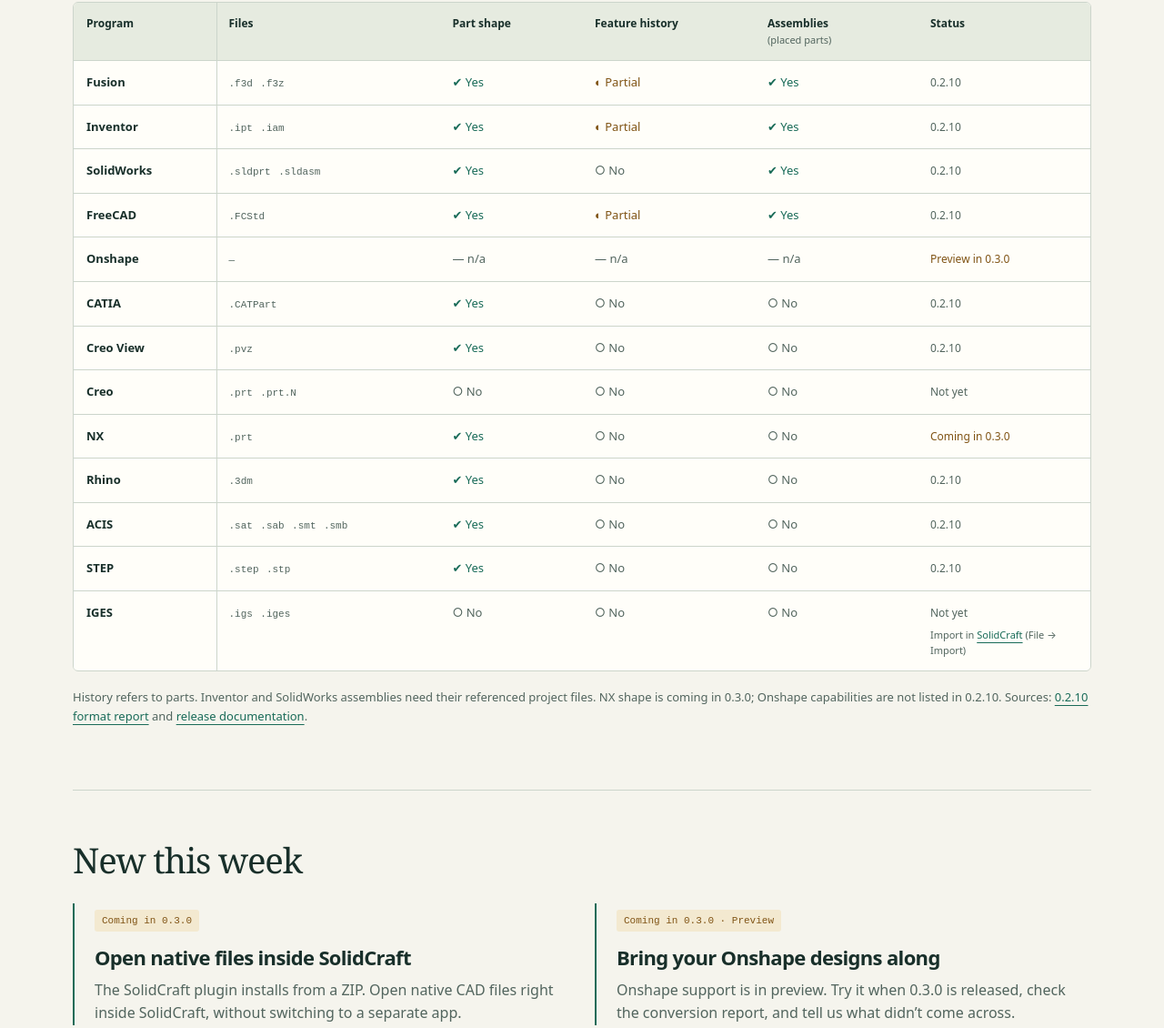
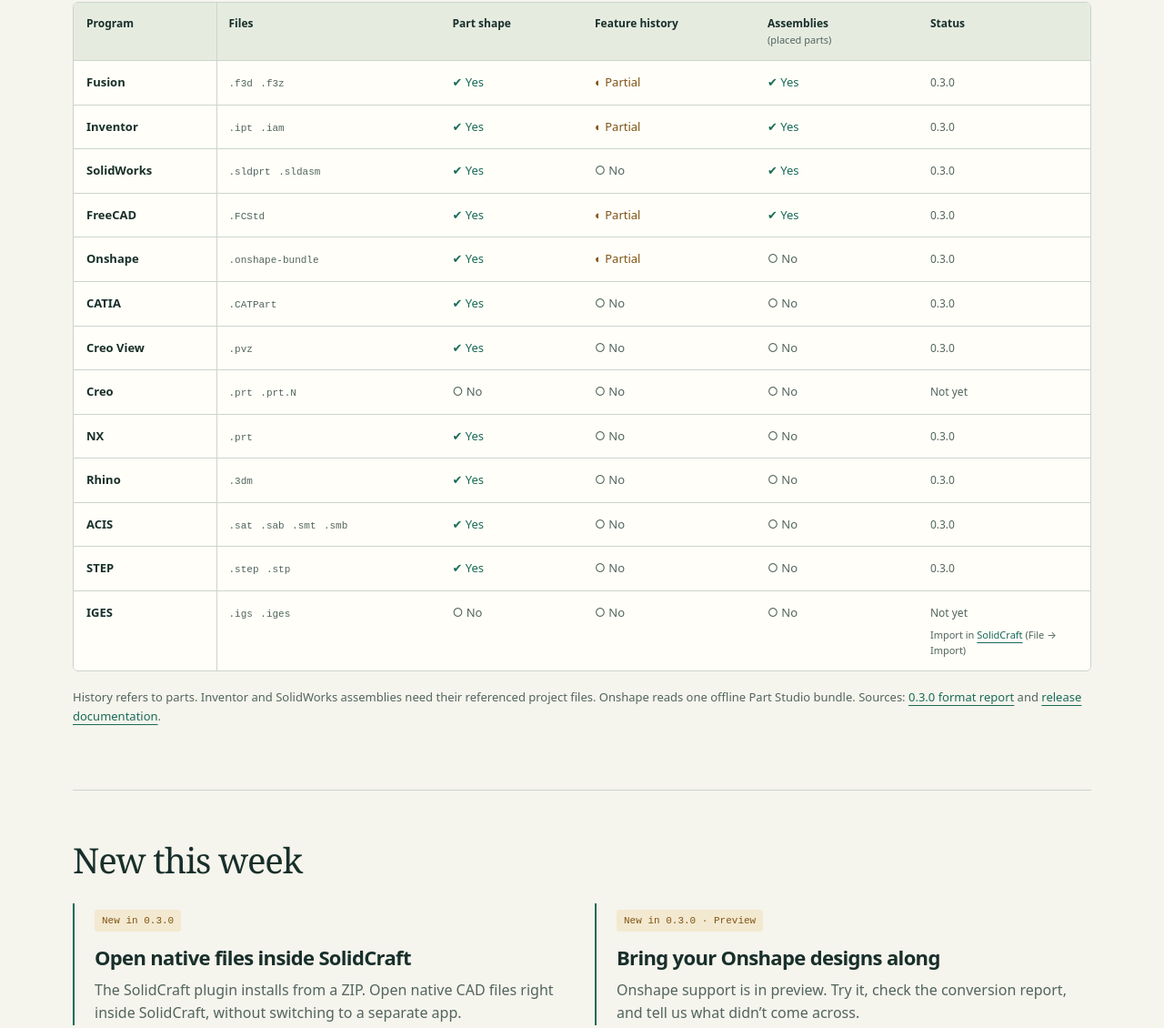
Before and after one commit to dutchman-cad/dutchman-cad.github.io, a plain HTML site: page index.html in a window 1280 px wide. Shown: the part 1385-2515 px from the top of the page at 91% size. Drawn offline with Linux system fonts and the light colour scheme; no server answers.

Commit message:
Point the site at Dutchman 0.3.0 (#48)
* Point the site at Dutchman 0.3.0

Eyebrow, Arch package link, formats report (regenerated from the 0.3.0
release binary), docs link, Onshape and NX rows and the news tags.

* Read the version label and Arch package from the latest release

```diff
--- a/index.html
+++ b/index.html
@@ -67,7 +67,7 @@ footer .agent-guide{flex-basis:100%}footer .agent-guide a{margin-left:0}
 <main id="main">
 <header class="hero">
   <div>
-    <p class="eyebrow">Dutchman Convert / v0.2.10</p>
+    <p class="eyebrow">Dutchman Convert / <span id="latest-version">v0.3.0</span></p>
     <h1>Your designs.<br>Their history.<br><em>In SolidCraft.</em></h1>
     <p class="lead">Open your Fusion, Inventor, SolidWorks, Onshape… designs in SolidCraft, with their feature history.</p>
     <div class="actions">
@@ -106,7 +106,7 @@ footer .agent-guide{flex-basis:100%}footer .agent-guide a{margin-left:0}
 </header>
 <div class="downloads" aria-label="All downloads">
 <p><strong>Desktop apps:</strong> <a href="https://github.com/dutchman-cad/dutchman/releases/latest/download/dutchman-x86_64-pc-windows-msvc.msi">Windows MSI</a> <a href="https://github.com/dutchman-cad/dutchman/releases/latest/download/dutchman-macos-universal.dmg">macOS DMG</a> <a href="https://github.com/dutchman-cad/dutchman/releases/latest/download/dutchman-x86_64.AppImage">Linux x64 AppImage</a> <a href="https://github.com/dutchman-cad/dutchman/releases/latest/download/dutchman-aarch64.AppImage">Linux ARM64 AppImage</a></p>
-<p><strong>Archives:</strong> <a href="https://github.com/dutchman-cad/dutchman/releases/latest/download/dutchman-x86_64-pc-windows-msvc.zip">Windows ZIP</a> <a href="https://github.com/dutchman-cad/dutchman/releases/latest/download/dutchman-macos-universal.tar.gz">Mac universal</a> <a href="https://github.com/dutchman-cad/dutchman/releases/latest/download/dutchman-aarch64-apple-darwin.tar.gz">Mac Apple silicon</a> <a href="https://github.com/dutchman-cad/dutchman/releases/latest/download/dutchman-x86_64-apple-darwin.tar.gz">Mac Intel</a> <a href="https://github.com/dutchman-cad/dutchman/releases/latest/download/dutchman-x86_64-unknown-linux-gnu.tar.gz">Linux x64</a> <a href="https://github.com/dutchman-cad/dutchman/releases/latest/download/dutchman-aarch64-unknown-linux-gnu.tar.gz">Linux ARM64</a> <a href="https://github.com/dutchman-cad/dutchman/releases/download/v0.2.10/dutchman-bin-0.2.10-x86_64.pkg.tar.zst">Arch x64 package</a> <a href="https://github.com/dutchman-cad/dutchman/releases/latest" target="_blank" rel="noopener">Checksums &amp; release notes ↗</a></p>
+<p><strong>Archives:</strong> <a href="https://github.com/dutchman-cad/dutchman/releases/latest/download/dutchman-x86_64-pc-windows-msvc.zip">Windows ZIP</a> <a href="https://github.com/dutchman-cad/dutchman/releases/latest/download/dutchman-macos-universal.tar.gz">Mac universal</a> <a href="https://github.com/dutchman-cad/dutchman/releases/latest/download/dutchman-aarch64-apple-darwin.tar.gz">Mac Apple silicon</a> <a href="https://github.com/dutchman-cad/dutchman/releases/latest/download/dutchman-x86_64-apple-darwin.tar.gz">Mac Intel</a> <a href="https://github.com/dutchman-cad/dutchman/releases/latest/download/dutchman-x86_64-unknown-linux-gnu.tar.gz">Linux x64</a> <a href="https://github.com/dutchman-cad/dutchman/releases/latest/download/dutchman-aarch64-unknown-linux-gnu.tar.gz">Linux ARM64</a> <a id="arch-package" href="https://github.com/dutchman-cad/dutchman/releases/download/v0.3.0/dutchman-bin-0.3.0-x86_64.pkg.tar.zst">Arch x64 package</a> <a href="https://github.com/dutchman-cad/dutchman/releases/latest" target="_blank" rel="noopener">Checksums &amp; release notes ↗</a></p>
 </div>
 <section class="install" aria-labelledby="install-title">
   <h2 id="install-title">Install</h2>
@@ -132,29 +132,29 @@ footer .agent-guide{flex-basis:100%}footer .agent-guide a{margin-left:0}
       <colgroup><col style="width:14%"><col style="width:22%"><col style="width:14%"><col style="width:17%"><col style="width:16%"><col style="width:17%"></colgroup>
       <thead><tr><th scope="col">Program</th><th scope="col">Files</th><th scope="col">Part shape</th><th scope="col">Feature history</th><th scope="col">Assemblies <span>(placed parts)</span></th><th scope="col">Status</th></tr></thead>
       <tbody>
-        <tr><th scope="row">Fusion</th><td class="format-files"><code>.f3d</code> <code>.f3z</code></td><td><span class="capability yes"><span aria-hidden="true">✔</span> Yes</span></td><td><span class="capability partial"><span aria-hidden="true">◐</span> Partial</span></td><td><span class="capability yes"><span aria-hidden="true">✔</span> Yes</span></td><td><span class="format-release current">0.2.10</span></td></tr>
-        <tr><th scope="row">Inventor</th><td class="format-files"><code>.ipt</code> <code>.iam</code></td><td><span class="capability yes"><span aria-hidden="true">✔</span> Yes</span></td><td><span class="capability partial"><span aria-hidden="true">◐</span> Partial</span></td><td><span class="capability yes"><span aria-hidden="true">✔</span> Yes</span></td><td><span class="format-release current">0.2.10</span></td></tr>
-        <tr><th scope="row">SolidWorks</th><td class="format-files"><code>.sldprt</code> <code>.sldasm</code></td><td><span class="capability yes"><span aria-hidden="true">✔</span> Yes</span></td><td><span class="capability no"><span aria-hidden="true">○</span> No</span></td><td><span class="capability yes"><span aria-hidden="true">✔</span> Yes</span></td><td><span class="format-release current">0.2.10</span></td></tr>
-        <tr><th scope="row">FreeCAD</th><td class="format-files"><code>.FCStd</code></td><td><span class="capability yes"><span aria-hidden="true">✔</span> Yes</span></td><td><span class="capability partial"><span aria-hidden="true">◐</span> Partial</span></td><td><span class="capability yes"><span aria-hidden="true">✔</span> Yes</span></td><td><span class="format-release current">0.2.10</span></td></tr>
-        <tr><th scope="row">Onshape</th><td class="format-files"><code>—</code></td><td><span class="capability na"><span aria-hidden="true">—</span> n/a</span></td><td><span class="capability na"><span aria-hidden="true">—</span> n/a</span></td><td><span class="capability na"><span aria-hidden="true">—</span> n/a</span></td><td><span class="format-release upcoming">Preview in 0.3.0</span></td></tr>
-        <tr><th scope="row">CATIA</th><td class="format-files"><code>.CATPart</code></td><td><span class="capability yes"><span aria-hidden="true">✔</span> Yes</span></td><td><span class="capability no"><span aria-hidden="true">○</span> No</span></td><td><span class="capability no"><span aria-hidden="true">○</span> No</span></td><td><span class="format-release current">0.2.10</span></td></tr>
-        <tr><th scope="row">Creo View</th><td class="format-files"><code>.pvz</code></td><td><span class="capability yes"><span aria-hidden="true">✔</span> Yes</span></td><td><span class="capability no"><span aria-hidden="true">○</span> No</span></td><td><span class="capability no"><span aria-hidden="true">○</span> No</span></td><td><span class="format-release current">0.2.10</span></td></tr>
+        <tr><th scope="row">Fusion</th><td class="format-files"><code>.f3d</code> <code>.f3z</code></td><td><span class="capability yes"><span aria-hidden="true">✔</span> Yes</span></td><td><span class="capability partial"><span aria-hidden="true">◐</span> Partial</span></td><td><span class="capability yes"><span aria-hidden="true">✔</span> Yes</span></td><td><span class="format-release current">0.3.0</span></td></tr>
+        <tr><th scope="row">Inventor</th><td class="format-files"><code>.ipt</code> <code>.iam</code></td><td><span class="capability yes"><span aria-hidden="true">✔</span> Yes</span></td><td><span class="capability partial"><span aria-hidden="true">◐</span> Partial</span></td><td><span class="capability yes"><span aria-hidden="true">✔</span> Yes</span></td><td><span class="format-release current">0.3.0</span></td></tr>
+        <tr><th scope="row">SolidWorks</th><td class="format-files"><code>.sldprt</code> <code>.sldasm</code></td><td><span class="capability yes"><span aria-hidden="true">✔</span> Yes</span></td><td><span class="capability no"><span aria-hidden="true">○</span> No</span></td><td><span class="capability yes"><span aria-hidden="true">✔</span> Yes</span></td><td><span class="format-release current">0.3.0</span></td></tr>
+        <tr><th scope="row">FreeCAD</th><td class="format-files"><code>.FCStd</code></td><td><span class="capability yes"><span aria-hidden="true">✔</span> Yes</span></td><td><span class="capability partial"><span aria-hidden="true">◐</span> Partial</span></td><td><span class="capability yes"><span aria-hidden="true">✔</span> Yes</span></td><td><span class="format-release current">0.3.0</span></td></tr>
+        <tr><th scope="row">Onshape</th><td class="format-files"><code>.onshape-bundle</code></td><td><span class="capability yes"><span aria-hidden="true">✔</span> Yes</span></td><td><span class="capability partial"><span aria-hidden="true">◐</span> Partial</span></td><td><span class="capability no"><span aria-hidden="true">○</span> No</span></td><td><span class="format-release current">0.3.0</span></td></tr>
+        <tr><th scope="row">CATIA</th><td class="format-files"><code>.CATPart</code></td><td><span class="capability yes"><span aria-hidden="true">✔</span> Yes</span></td><td><span class="capability no"><span aria-hidden="true">○</span> No</span></td><td><span class="capability no"><span aria-hidden="true">○</span> No</span></td><td><span class="format-release current">0.3.0</span></td></tr>
+        <tr><th scope="row">Creo View</th><td class="format-files"><code>.pvz</code></td><td><span class="capability yes"><span aria-hidden="true">✔</span> Yes</span></td><td><span class="capability no"><span aria-hidden="true">○</span> No</span></td><td><span class="capability no"><span aria-hidden="true">○</span> No</span></td><td><span class="format-release current">0.3.0</span></td></tr>
         <tr><th scope="row">Creo</th><td class="format-files"><code>.prt</code> <code>.prt.N</code></td><td><span class="capability no"><span aria-hidden="true">○</span> No</span></td><td><span class="capability no"><span aria-hidden="true">○</span> No</span></td><td><span class="capability no"><span aria-hidden="true">○</span> No</span></td><td><span class="format-release current">Not yet</span></td></tr>
-        <tr><th scope="row">NX</th><td class="format-files"><code>.prt</code></td><td><span class="capability yes"><span aria-hidden="true">✔</span> Yes</span></td><td><span class="capability no"><span aria-hidden="true">○</span> No</span></td><td><span class="capability no"><span aria-hidden="true">○</span> No</span></td><td><span class="format-release upcoming">Coming in 0.3.0</span></td></tr>
-        <tr><th scope="row">Rhino</th><td class="format-files"><code>.3dm</code></td><td><span class="capability yes"><span aria-hidden="true">✔</span> Yes</span></td><td><span class="capability no"><span aria-hidden="true">○</span> No</span></td><td><span class="capability no"><span aria-hidden="true">○</span> No</span></td><td><span class="format-release current">0.2.10</span></td></tr>
-        <tr><th scope="row">ACIS</th><td class="format-files"><code>.sat</code> <code>.sab</code> <code>.smt</code> <code>.smb</code></td><td><span class="capability yes"><span aria-hidden="true">✔</span> Yes</span></td><td><span class="capability no"><span aria-hidden="true">○</span> No</span></td><td><span class="capability no"><span aria-hidden="true">○</span> No</span></td><td><span class="format-release current">0.2.10</span></td></tr>
-        <tr><th scope="row">STEP</th><td class="format-files"><code>.step</code> <code>.stp</code></td><td><span class="capability yes"><span aria-hidden="true">✔</span> Yes</span></td><td><span class="capability no"><span aria-hidden="true">○</span> No</span></td><td><span class="capability no"><span aria-hidden="true">○</span> No</span></td><td><span class="format-release current">0.2.10</span></td></tr>
+        <tr><th scope="row">NX</th><td class="format-files"><code>.prt</code></td><td><span class="capability yes"><span aria-hidden="true">✔</span> Yes</span></td><td><span class="capability no"><span aria-hidden="true">○</span> No</span></td><td><span class="capability no"><span aria-hidden="true">○</span> No</span></td><td><span class="format-release current">0.3.0</span></td></tr>
+        <tr><th scope="row">Rhino</th><td class="format-files"><code>.3dm</code></td><td><span class="capability yes"><span aria-hidden="true">✔</span> Yes</span></td><td><span class="capability no"><span aria-hidden="true">○</span> No</span></td><td><span class="capability no"><span aria-hidden="true">○</span> No</span></td><td><span class="format-release current">0.3.0</span></td></tr>
+        <tr><th scope="row">ACIS</th><td class="format-files"><code>.sat</code> <code>.sab</code> <code>.smt</code> <code>.smb</code></td><td><span class="capability yes"><span aria-hidden="true">✔</span> Yes</span></td><td><span class="capability no"><span aria-hidden="true">○</span> No</span></td><td><span class="capability no"><span aria-hidden="true">○</span> No</span></td><td><span class="format-release current">0.3.0</span></td></tr>
+        <tr><th scope="row">STEP</th><td class="format-files"><code>.step</code> <code>.stp</code></td><td><span class="capability yes"><span aria-hidden="true">✔</span> Yes</span></td><td><span class="capability no"><span aria-hidden="true">○</span> No</span></td><td><span class="capability no"><span aria-hidden="true">○</span> No</span></td><td><span class="format-release current">0.3.0</span></td></tr>
         <tr><th scope="row">IGES</th><td class="format-files"><code>.igs</code> <code>.iges</code></td><td><span class="capability no"><span aria-hidden="true">○</span> No</span></td><td><span class="capability no"><span aria-hidden="true">○</span> No</span></td><td><span class="capability no"><span aria-hidden="true">○</span> No</span></td><td><span class="format-release current">Not yet</span><small>Import in <a href="https://solidcraft.io" target="_blank" rel="noopener">SolidCraft</a> (File → Import)</small></td></tr>
       </tbody>
     </table>
   </div>
-  <p class="note">History refers to parts. Inventor and SolidWorks assemblies need their referenced project files. NX shape is coming in 0.3.0; Onshape capabilities are not listed in 0.2.10. Sources: <a href="assets/formats-0.2.10.json" target="_blank" rel="noopener">0.2.10 format report</a> and <a href="https://github.com/dutchman-cad/dutchman/blob/v0.2.10/docs/formats.md" target="_blank" rel="noopener">release documentation</a>.</p>
+  <p class="note">History refers to parts. Inventor and SolidWorks assemblies need their referenced project files. Onshape reads one offline Part Studio bundle. Sources: <a href="assets/formats-0.3.0.json" target="_blank" rel="noopener">0.3.0 format report</a> and <a href="https://github.com/dutchman-cad/dutchman/blob/v0.3.0/docs/formats.md" target="_blank" rel="noopener">release documentation</a>.</p>
 </section>
 <section class="section" aria-labelledby="new-title">
   <h2 id="new-title">New this week</h2>
   <div class="news">
-    <article><span class="tag">Coming in 0.3.0</span><h3>Open native files inside SolidCraft</h3><p>The SolidCraft plugin installs from a ZIP. Open native CAD files right inside SolidCraft, without switching to a separate app.</p></article>
-    <article><span class="tag">Coming in 0.3.0 · Preview</span><h3>Bring your Onshape designs along</h3><p>Onshape support is in preview. Try it when 0.3.0 is released, check the conversion report, and tell us what didn’t come across.</p></article>
+    <article><span class="tag">New in 0.3.0</span><h3>Open native files inside SolidCraft</h3><p>The SolidCraft plugin installs from a ZIP. Open native CAD files right inside SolidCraft, without switching to a separate app.</p></article>
+    <article><span class="tag">New in 0.3.0 · Preview</span><h3>Bring your Onshape designs along</h3><p>Onshape support is in preview. Try it, check the conversion report, and tell us what didn’t come across.</p></article>
   </div>
 </section>
 <section class="section" id="help" aria-labelledby="help-title">
@@ -208,6 +208,17 @@ document.querySelectorAll('.copy-command').forEach(button => {
     }, 1500);
   });
 });
+// The version label and the versioned Arch package follow the latest published release, so
+// nothing here needs bumping; the markup above is the fallback if the request fails.
+fetch('https://api.github.com/repos/dutchman-cad/dutchman/releases/latest', {headers: {Accept: 'application/vnd.github+json'}})
+  .then(r => r.ok ? r.json() : Promise.reject())
+  .then(rel => {
+    if (!/^v\d+\.\d+\.\d+$/.test(rel.tag_name)) return;
+    document.getElementById('latest-version').textContent = rel.tag_name;
+    const arch = (rel.assets || []).find(a => /^dutchman-bin-[\d.]+-x86_64\.pkg\.tar\.zst$/.test(a.name));
+    if (arch) document.getElementById('arch-package').href = arch.browser_download_url;
+  })
+  .catch(() => {});
 // Stable asset names follow the latest release; every build is also linked above.
 (() => {
   const platform = navigator.userAgentData?.platform || navigator.platform || '';
```
Also changed, not shown: assets/formats-0.2.10.json (deleted, +0 -1 lines), assets/formats-0.3.0.json (added, +1 -0 lines), assets/README.md.
